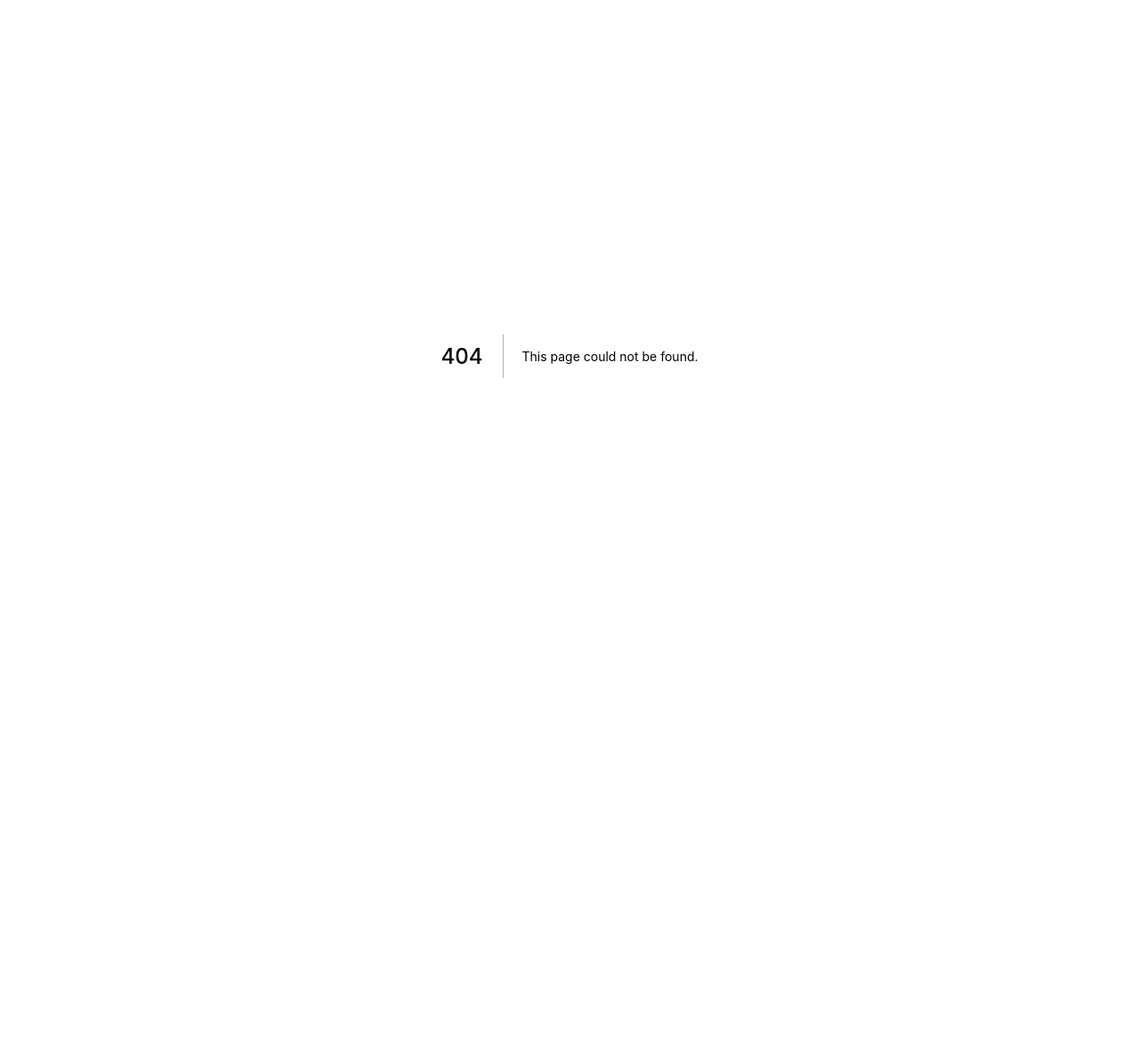
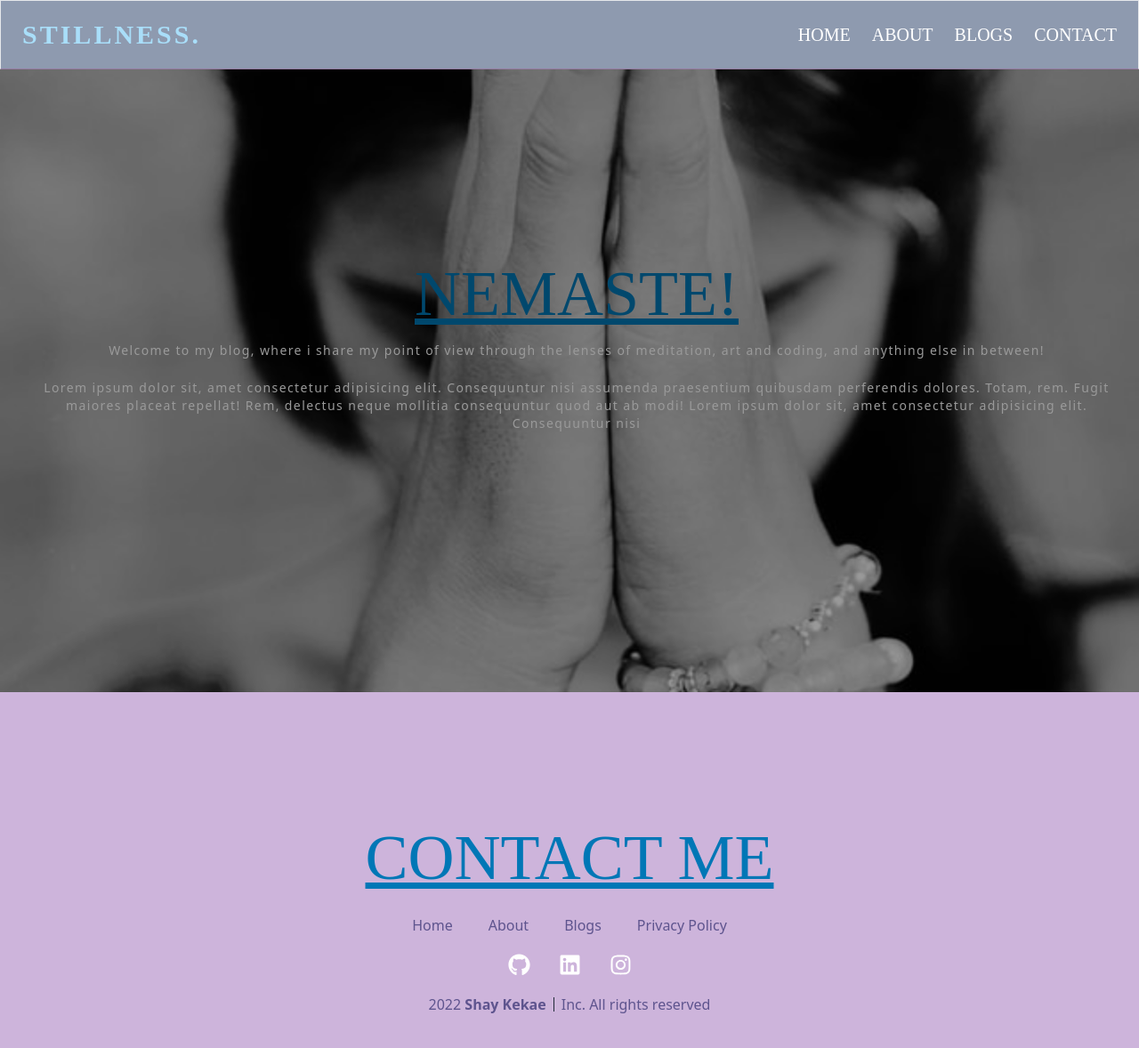
Before and after one commit to shaymk1/myblog-markeddown, a Next.js app: page /Hero in a window 1280 px wide. Before the commit this address had no page. Shown: the top 1178 px of the page at 89% size. Before the commit the page ends 800 px from the top, so only its background shows below. Built offline with nearby package versions, Linux system fonts and the light colour scheme.

Commit message:
finished with blogs and footer

```diff
--- /dev/null
+++ b/components/Layout.jsx
@@ -0,0 +1,16 @@
+import React from 'react'
+import Footer from '../pages/Footer'
+import Navbar from './Navbar'
+
+const Layout = ({children}) => {
+  return (
+    <div>
+    <Navbar/>
+    {children}
+    <Footer/>
+
+    </div>
+  )
+}
+
+export default Layout
--- a/components/Navbar.jsx
+++ b/components/Navbar.jsx
@@ -15,7 +15,6 @@ export const Navbar = () => {
 			<nav className="flex items-center flex-wrap bg-[#8e9aaf] p-3 border border-b-[#967aa1] ">
 				<Link href="/">
 					<a className="inline-flex items-center p-2 mr-2 ml-1 text-3xl font-bold uppercase tracking-widest  mx-2 text-[#a9def9] hover:text-white font-humane     ">
-
 						Stillness.
 					</a>
 				</Link>
@@ -23,19 +22,7 @@ export const Navbar = () => {
 					className=" inline-flex p-3
 					bg-[#cb97ef] hover:bg-[#ac59e7] rounded lg:hidden text-white ml-auto  outline-none font-montserrat"
 					onClick={handleClick}>
-					<svg
-						className="w-6 h-6"
-						fill="none"
-						stroke="currentColor"
-						viewBox="0 0 24 24"
-						xmlns="http://www.w3.org/2000/svg">
-						<path
-							strokeLinecap="round"
-							strokeLinejoin="round"
-							strokeWidth={2}
-							d="M4 6h16M4 12h16M4 18h16"
-						/>
-					</svg>
+					<FaBars />
 				</button>
 				{/*Note that in this div we will use a ternary operator to decide whether or not to display the content of the div  */}
 				<div
@@ -44,22 +31,22 @@ export const Navbar = () => {
 					}   w-full lg:inline-flex lg:flex-grow lg:w-auto`}>
 					<div className="lg:inline-flex lg:flex-row lg:ml-auto lg:w-auto w-full lg:items-center items-start  flex flex-col lg:h-auto font-poppins text-xl uppercase ">
 						<Link href="/">
-							<a className="lg:inline-flex lg:w-auto w-full px-3 py-2 rounded text-white  items-center justify-center hover:bg-[#cbc0d3]hover:text-white ">
+							<a className="lg:inline-flex lg:w-auto w-full px-3 py-2 rounded text-white  items-center justify-center hover:text-[#a9def9] ">
 								Home
 							</a>
 						</Link>
-						<Link href="/about">
-							<a className="lg:inline-flex lg:w-auto w-full px-3 py-2 rounded text-white  items-center justify-center hover:bg-[#cbc0d3] hover:text-white">
+						<Link href="/About">
+							<a className="lg:inline-flex lg:w-auto w-full px-3 py-2 rounded text-white  items-center justify-center hover:text-[#a9def9]">
 								About
 							</a>
 						</Link>
-						<Link href="/blogs">
-							<a className="lg:inline-flex lg:w-auto w-full px-3 py-2 rounded text-white items-center justify-center hover:bg-[#cbc0d3] hover:text-white">
+						<Link href="/Blog">
+							<a className="lg:inline-flex lg:w-auto w-full px-3 py-2 rounded text-white items-center justify-center  hover:text-[#a9def9]">
 								Blogs
 							</a>
 						</Link>
-						<Link href="/contact">
-							<a className="lg:inline-flex lg:w-auto w-full px-3 py-2 rounded text-white  items-center justify-center hover:bg-[#cbc0d3] hover:text-white">
+						<Link href="/Footer">
+							<a className="lg:inline-flex lg:w-auto w-full px-3 py-2 rounded text-white  items-center justify-center  hover:text-[#a9def9]">
 								Contact
 							</a>
 						</Link>
--- a/pages/About.js
+++ b/pages/About.js
@@ -19,9 +19,9 @@ const About = () => {
 				</div>
 
 				<div>
-					<p className="text-sm">Hi, my name is :</p>
+					<p className="text-sm pt-2">Hi, my name is :</p>
 					<h2 className="text-4xl font-humane text-[#5e548e]  p-2 tracking-widest">Shay Kekae</h2>
-					<p className="p-4 text-sm">
+					<p className="p-4 text-xs">
 						Lorem ipsum dolor sit amet consectetur adipisicing elit. Repellat
 						doloremque illum, sed corporis eius, voluptatibus blanditiis esse,
 						vero sint placeat dolorem! Aperiam placeat sed et rerum saepe
--- /dev/null
+++ b/pages/Blog.jsx
@@ -0,0 +1,61 @@
+import Image from "next/image";
+import Link from "next/link";
+
+const Blog = () => {
+	return (
+		<div className="pt-[90px] mx-auto text-center h-[700px] ">
+			<div>
+				<h1 className="font-humane uppercase text-7xl text-[#0077b6] underline text-center mb-[50px]">
+					Being Stillness
+				</h1>
+			</div>
+			<div className="flex flex-col md:flex-row ">
+				<div className="text-center justify-center  ">
+					<p className="p-4 text-xs  md:text-sm">
+						Lorem ipsum dolor sit amet consectetur adipisicing elit. Repellat
+						doloremque illum, sed corporis eius, voluptatibus blanditiis esse,
+						vero sint placeat dolorem! Aperiam placeat sed et rerum saepe
+						cupiditate dolores earum.
+					</p>
+
+					<p className="p-4 text-xs md:text-sm">
+						Lorem ipsum dolor sit amet consectetur adipisicing elit. Repellat
+						doloremque illum, sed corporis eius, voluptatibus blanditiis esse,
+						vero sint placeat dolorem! Aperiam placeat sed et rerum saepe
+						cupiditate dolores earum.
+					</p>
+
+					<p className="p-4 text-xs md:text-sm">
+						Lorem ipsum dolor sit amet consectetur adipisicing elit. Repellat
+						doloremque illum, sed corporis eius, voluptatibus blanditiis esse,
+						vero sint placeat dolorem! Aperiam placeat sed et rerum saepe
+						cupiditate dolores earum.
+					</p>
+
+					<p className="p-4 text-xs md:text-sm mb-2">
+						Lorem ipsum dolor sit amet consectetur adipisicing elit. Repellat
+						doloremque illum, sed corporis eius, voluptatibus blanditiis esse,
+						vero sint placeat dolorem! Aperiam placeat sed et rerum saepe
+						cupiditate dolores earum.
+					</p>
+					<Link href="https://www.youtube.com/">
+						<a className="px-4 py-2 bg-[#0077b6]  rounded-lg text-white text-center hover:bg-[#1b99dd] mt-4 mb-2">
+							Learn More
+						</a>
+					</Link>
+				</div>
+				<div className="p-4 mt-2">
+					<Image
+						src="/ocean.jpg"
+						alt=""
+						width="1200"
+						height="1200"
+						className="rounded-xl"
+					/>
+				</div>
+			</div>
+		</div>
+	);
+};
+
+export default Blog;
--- /dev/null
+++ b/pages/Footer.jsx
@@ -0,0 +1,80 @@
+import { FaGithub, FaInstagram, FaLinkedin } from "react-icons/fa";
+import Link from "next/link";
+
+const Footer = () => {
+	return (
+		<div className=" mx-auto text-center h-[400px] mt-[400px] md:mt-[150px]">
+			<div>
+				<h1 className="font-humane uppercase text-7xl text-[#0077b6] underline text-center ">
+					Contact Me
+				</h1>
+			</div>
+			<div className="flex flex-col items-center justify-center px-2">
+				<div className="flex flex-wrap sm:gap-10 gap-8 items-center justify-center mt-8">
+					<Link href="/">
+						<a
+							href="javascript:void(0)"
+							className="focus:underline focus:outline-none hover:text-gray-500 text-base cursor-pointer leading-4 text-[#5e548e]  dark:hover:text-white">
+							Home
+						</a>
+					</Link>
+					<Link href="/About">
+						<a
+							href="javascript:void(0)"
+							className="focus:underline focus:outline-none hover:text-gray-500 text-base cursor-pointer leading-4 text-[#5e548e]  dark:hover:text-white">
+							About
+						</a>
+					</Link>
+
+					<Link href="/Blogs">
+						<a
+							href="javascript:void(0)"
+							className="focus:underline focus:outline-none  text-base cursor-pointer leading-4 text-[#5e548e] hover:text-white">
+							Blogs
+						</a>
+					</Link>
+					<Link href="/Privacy Policy">
+						<a
+							href="javascript:void(0)"
+							className="focus:underline focus:outline-none h text-base cursor-pointer leading-4 text-[#5e548e] hover:text-white">
+							Privacy Policy
+						</a>
+					</Link>
+				</div>
+				<div className="flex items-center gap-x-8 mt-6 text-white ">
+					<Link href="https://github.com/shaymk1">
+						<a
+							aria-label="facebook"
+							className="focus:ring-2 focus:ring-offset-2 focus:ring-gray-800 focus:outline-none rounded-full">
+							<FaGithub size={25} className="hover:text-[#0077b6]" />
+						</a>
+					</Link>
+					<Link href="https://www.linkedin.com/">
+						<a className="focus:ring-2 focus:ring-offset-2 focus:ring-gray-800 focus:outline-none rounded-full">
+							<FaLinkedin size={25} className="hover:text-[#0077b6]" />
+						</a>
+					</Link>
+					<Link href="https://www.instagram.com/">
+						<a className="focus:ring-2 focus:ring-offset-2 focus:ring-gray-800 focus:outline-none rounded-full">
+							<FaInstagram size={25} className="hover:text-[#0077b6]" />
+						</a>
+					</Link>
+				</div>
+
+				<div className="flex items-center mt-6">
+					<p className="text-base leading-4 text-[#5e548e] ">
+						2022 <span className="font-semibold">Shay Kekae</span>
+					</p>
+
+					<div className="border-l border-gray-800 pl-2 ml-2">
+						<p className="text-base leading-4 text-[#5e548e] ">
+							Inc. All rights reserved
+						</p>
+					</div>
+				</div>
+			</div>
+		</div>
+	);
+};
+
+export default Footer;
--- a/components/Hero.jsx
+++ b/pages/Hero.jsx
@@ -9,18 +9,15 @@ const Hero = () => {
 					<h1 className="uppercase text-7xl font-humane text-[#0077b6] underline">
 						nemaste!
 					</h1>
-					<div className="text-white p-4 tracking-widest text-sm">
-						<br />
-						<p>
-							Lorem ipsum dolor sit, amet consectetur adipisicing elit.
-							Consequuntur nisi assumenda praesentium quibusdam perferendis
-							dolores. Totam, rem. Fugit maiores placeat repellat! Rem, delectus
-							neque mollitia consequuntur quod aut ab modi! Lorem ipsum dolor
-							sit, amet consectetur adipisicing elit. Consequuntur nisi
+					<div className="text-white p-4 tracking-widest text-sm text text-center mx-auto ">
+						<p className="text-white leading-6 whitespace-normal">
+							Welcome to my blog, where i share my point of view through the
+							lenses of meditation, art and coding, and anything else in
+							between!
 						</p>
 
 						<br />
-						<p>
+						<p className="text-white whitespace-normal">
 							Lorem ipsum dolor sit, amet consectetur adipisicing elit.
 							Consequuntur nisi assumenda praesentium quibusdam perferendis
 							dolores. Totam, rem. Fugit maiores placeat repellat! Rem, delectus
--- a/pages/_app.js
+++ b/pages/_app.js
@@ -1,7 +1,12 @@
 import '../styles/globals.css'
+import Layout from '../components/Layout'
 
 function MyApp({ Component, pageProps }) {
-  return <Component {...pageProps} />
+  return (
+		<Layout>
+			<Component {...pageProps} />
+		</Layout>
+	);
 }
 
 export default MyApp
--- a/pages/index.js
+++ b/pages/index.js
@@ -2,20 +2,19 @@
 //import Image from 'next/image'
 //import styles from '../styles/Home.module.css'
 
-
-import Hero from "../components/Hero";
+import Hero from "./Hero";
 import Navbar from "../components/Navbar";
 import About from "./About";
+import Blog from "./Blog";
 
 export default function Home() {
 	return (
 		<>
+			<div className="mx-auto text-center">
 
-			<div className="mx-auto text-center">
-                <Navbar/>
-				<Hero/>
-
+				<Hero />
 				<About />
+				<Blog />
 			</div>
 		</>
 	);
```
Also changed, not shown: public/ocean.jpg (added).
